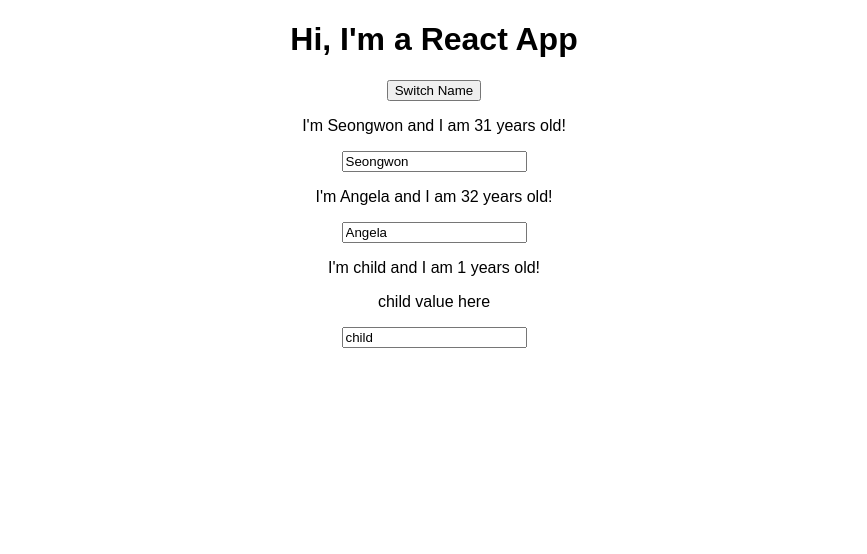
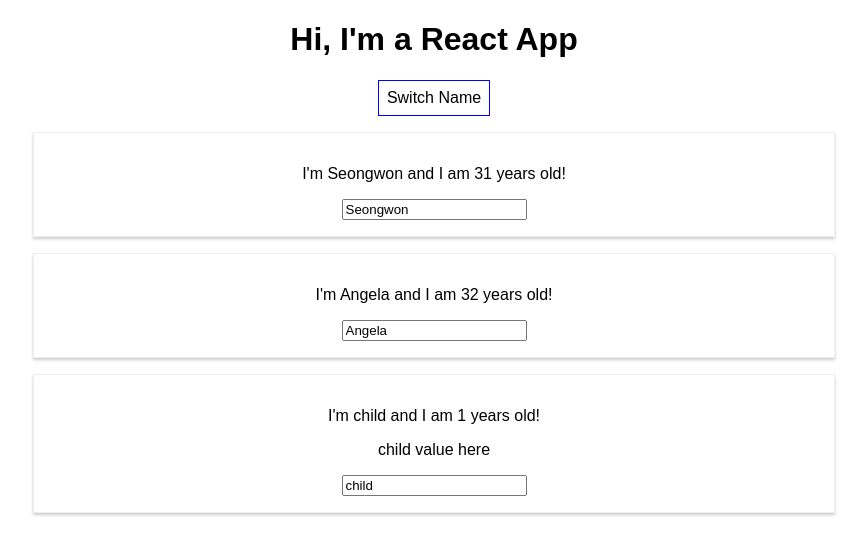
Before and after one commit to seongwonhan88/react_practice, a React (Create React App) app: page / in a window 1280 px wide. Shown: the top 554 px of the page, without its empty margins (206-1073 px from the left). Built offline with nearby package versions, Linux system fonts and the light colour scheme.

Commit message:
inline style and css

```diff
--- a/src/App.js
+++ b/src/App.js
@@ -5,9 +5,9 @@
 class App extends Component {
   state = {
     persons: [
-      {name: 'Seongwon', age: 31},
-      {name: 'Angela', age: 32},
-      {name: 'child', age: 1},
+      { name: 'Seongwon', age: 31 },
+      { name: 'Angela', age: 32 },
+      { name: 'child', age: 1 },
     ],
     otherState: 'some other value'
   }
@@ -16,39 +16,51 @@
     //console.log('Was clicked')
     this.setState({
       persons: [
-        { name: 'seongwon', age: 28},
-        { name: 'Angela', age: 28},
-        { name: newName, age: 28},
-      ] })
+        { name: 'seongwon', age: 28 },
+        { name: 'Angela', age: 28 },
+        { name: newName, age: 28 },
+      ]
+    })
   }
 
   nameChangedHandler = (event) => {
     this.setState({
       persons: [
-        { name: 'seongwon', age: 28},
-        { name: 'Angela', age: 28},
-        { name: event.target.value, age: 28},
-      ] })
+        { name: 'seongwon', age: 28 },
+        { name: 'Angela', age: 28 },
+        { name: event.target.value, age: 28 },
+      ]
+    })
   }
 
   render() {
+    const style = {
+      backgroundColor: 'white',
+      font: 'inherit',
+      border: '1px solid blue',
+      padding: '8px',
+      cursor: 'pointer'
+    };
+
     return (
       <div className="App">
         <h1>Hi, I'm a React App</h1>
-        <button onClick={this.switchNameHandler.bind(this, 'CLIKC')}>Switch Name</button>
+        <button
+          style = {style}
+          onClick={this.switchNameHandler.bind(this, 'CLIKC')}>Switch Name</button>
         <Person
           name={this.state.persons[0].name}
-            age={this.state.persons[0].age}/>
+          age={this.state.persons[0].age} />
         <Person
           name={this.state.persons[1].name}
-          age={this.state.persons[1].age}/>
+          age={this.state.persons[1].age} />
         <Person
           name={this.state.persons[2].name}
           age={this.state.persons[2].age}
           click={this.switchNameHandler.bind(this, 'BRAHHH')}
           changed={this.nameChangedHandler}
-          >
-              child value here</Person>
+        >
+          child value here</Person>
       </div>
     );
   }
--- /dev/null
+++ b/src/Person/Person.css
@@ -0,0 +1,8 @@
+.Person {
+    width: 60%;
+    margin: 16px auto;
+    border: 1px solid #eee;
+    box-shadow: 0 2px 3px #ccc;
+    padding: 16px;
+    text-align: center;
+}
--- a/src/Person/Person.js
+++ b/src/Person/Person.js
@@ -1,12 +1,14 @@
 import React from 'react';
+
+import './Person.css'
 
 const person = (props) => {
     return (
-    <div>
-        <p onClick = {props.click}>I'm {props.name} and I am {props.age} years old!</p>
-        <p>{props.children}</p>
-        <input type='text' onChange={props.changed} value={props.name}/>
-    </div>
+        <div className="Person">
+            <p onClick={props.click}>I'm {props.name} and I am {props.age} years old!</p>
+            <p>{props.children}</p>
+            <input type='text' onChange={props.changed} value={props.name} />
+        </div>
     )
 }
 
```
